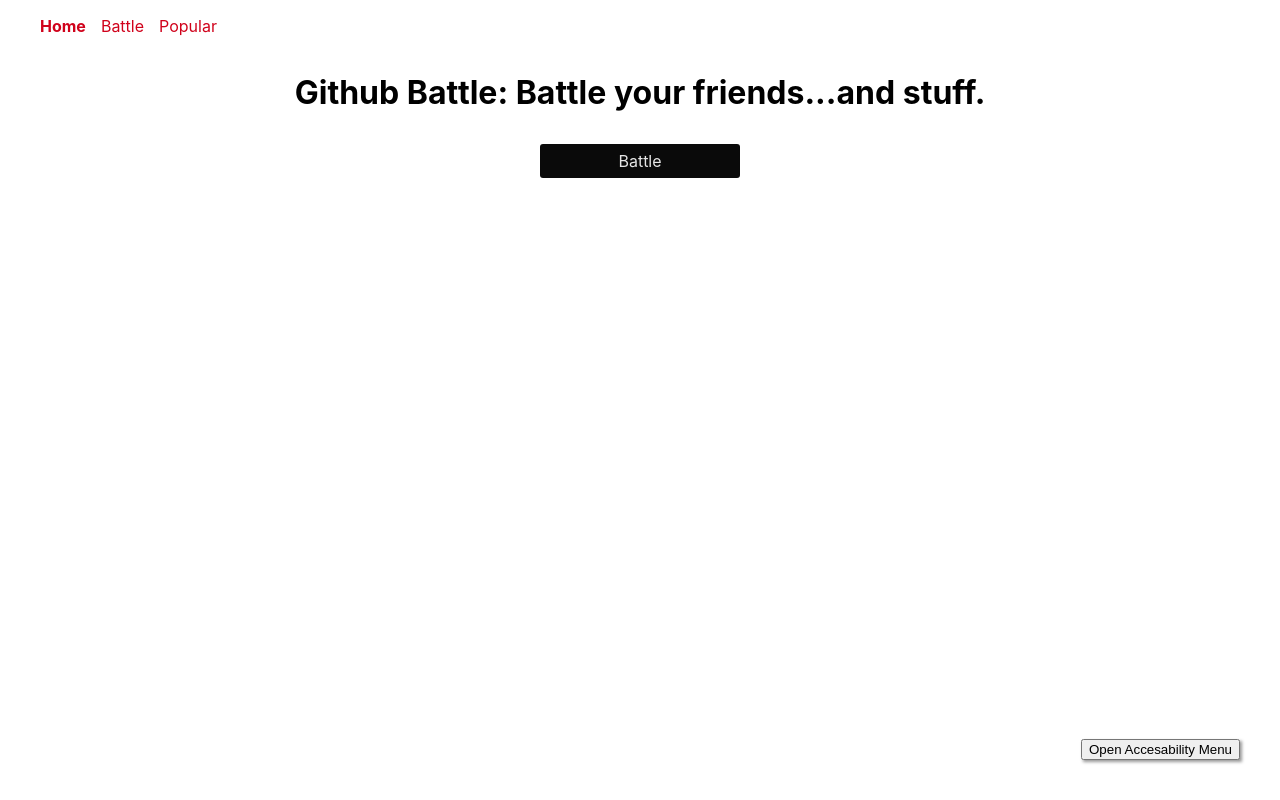
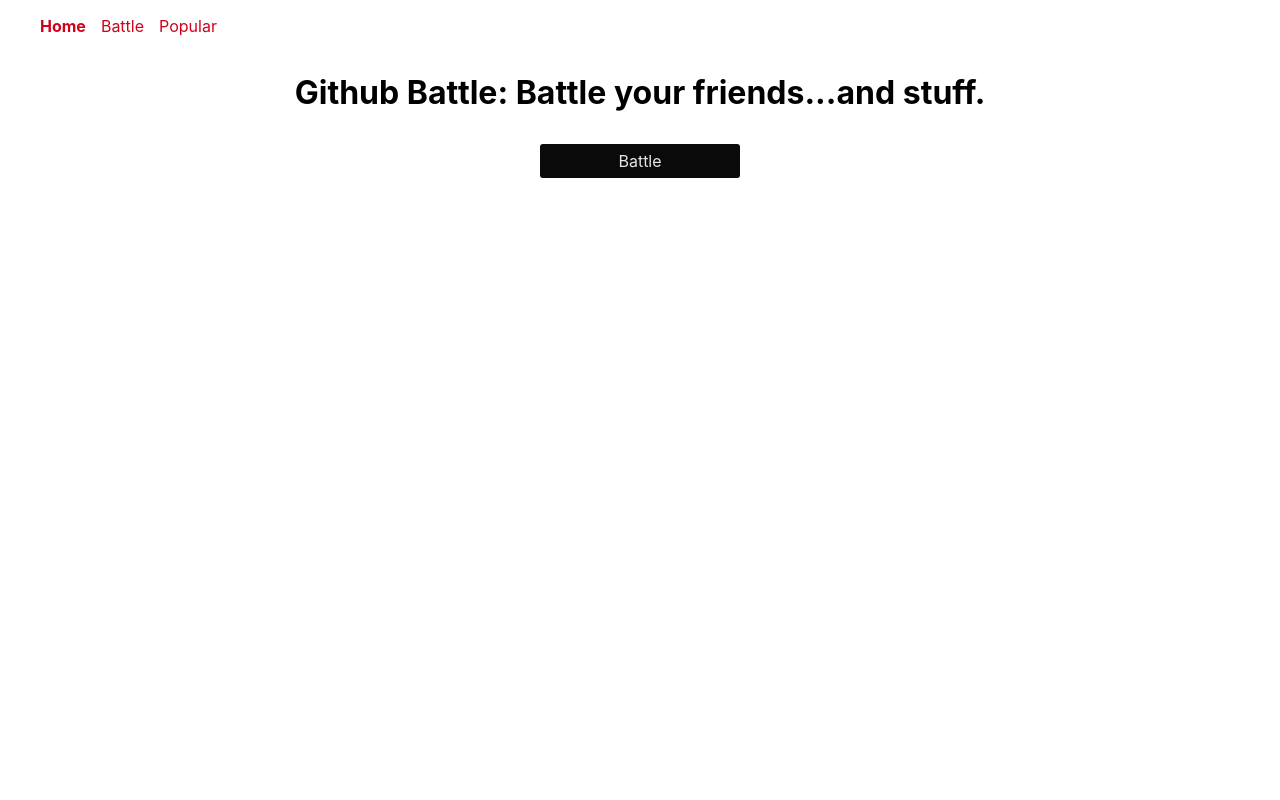
Before and after one commit to lior2803/react-fundamentals-app, a React (Create React App) app: page / in a window 1280 px wide. Built offline with nearby package versions, Linux system fonts and the light colour scheme.

Commit message:
Revert "Embedding plugin"

```diff
--- a/public/index.html
+++ b/public/index.html
@@ -1,13 +1,9 @@
-<!DOCTYPE html>
+<!doctype html>
 <html lang="en">
   <head>
     <meta charset="utf-8">
     <meta name="viewport" content="width=device-width, initial-scale=1, shrink-to-fit=no">
     <meta name="theme-color" content="#000000">
-
-    <script src="https://ajax.googleapis.com/ajax/libs/jquery/3.3.1/jquery.min.js"></script>
-    <script src="utils/we_support.js"></script>
-    <link href="utils/we_support.css" rel="stylesheet">
     <!--
       manifest.json provides metadata used when your web app is added to the
       homescreen on Android. See https://developers.google.com/web/fundamentals/engage-and-retain/web-app-manifest/
--- a/public/utils/we_support.css
+++ /dev/null
@@ -1,12 +0,0 @@
-.float{
-    position:fixed;
-    /*width:60px;
-    height:60px;*/
-    bottom:40px;
-    right:40px;
-    /*background-color:#0C9;
-    color:#FFF;
-    border-radius:50px;
-    text-align:center;*/
-    box-shadow: 2px 2px 3px #999;
-}
--- a/public/utils/we_support.js
+++ /dev/null
@@ -1,14 +0,0 @@
-texts = {
-    accessability_button: 'Open Accesability Menu'
-};
-
-$( document ).ready(function() {
-    $( "body" ).append(`<button id=accessability_button type=button class=float onclick='openAccessabilityMenu()'>${texts.accessability_button}</button>`);
-});
-
-function openAccessabilityMenu()
-{
-    /* hide after we finish : $( "#accessability_button" ).hide(); */
-
-    alert("Add menu show");
-}
```
Also changed, not shown: 1 other file (tests, documents, lock files or other folders).
